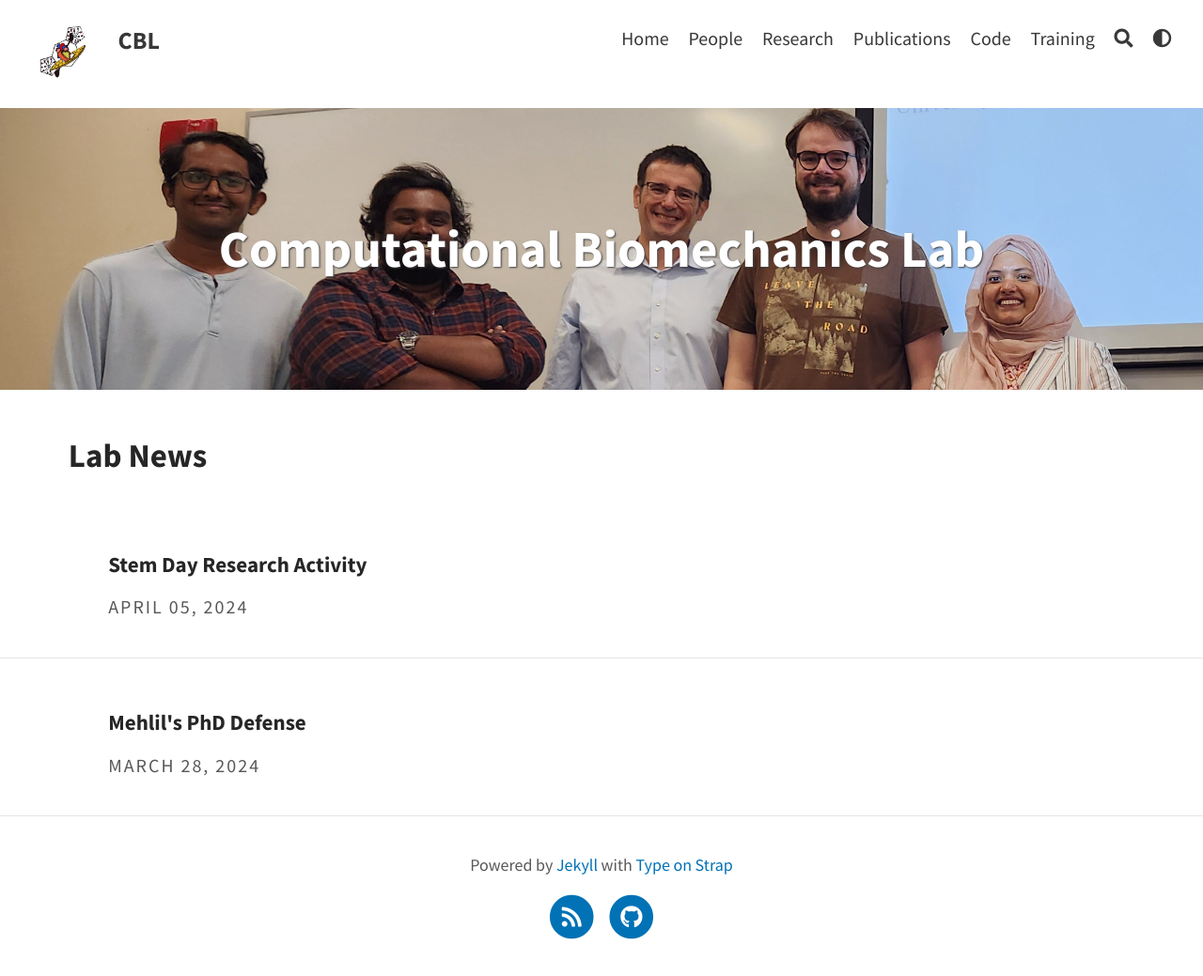
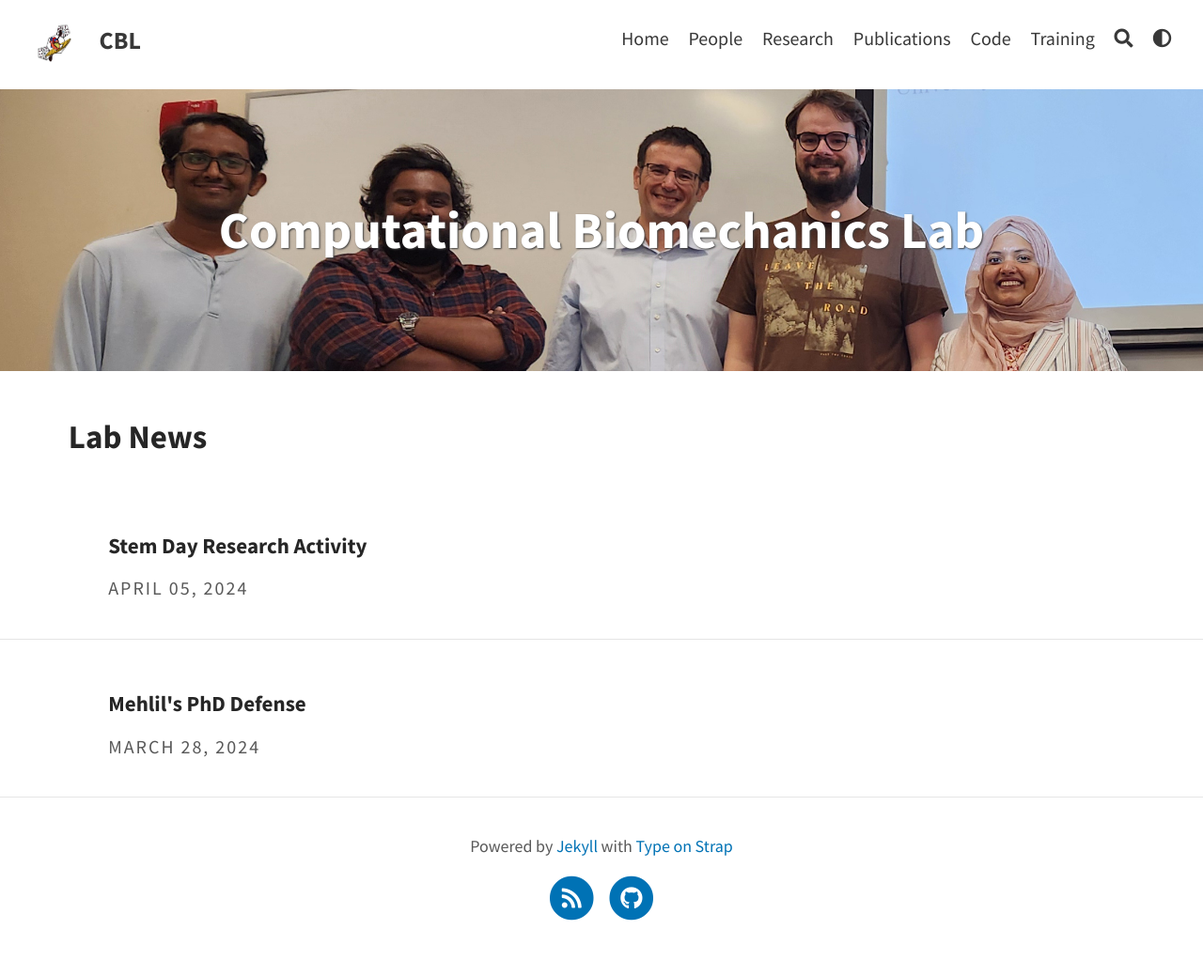
Before and after one commit to CBL-UCF/CBL-UCF.github.io, a Jekyll site: the page built from index.html, in a window 1280 px wide. Shown: the whole page at 94% size. Built offline with Jekyll 4.4.1, drawn with Linux system fonts in a browser that asks for light colours; a script that is not in the unit is left out; the list of posts is cut into pages by our own code.

Commit message:
Update _navbar.scss

```diff
--- a/_sass/includes/_navbar.scss
+++ b/_sass/includes/_navbar.scss
@@ -34,8 +34,8 @@
   }
 
   .avatar {
-    height: 4.5em;
-    width: 4.5em;
+    height: 3.5em;
+    width: 3.5em;
     float: left;
     margin-top: -13px;
     border-radius: 0.2em;
```
